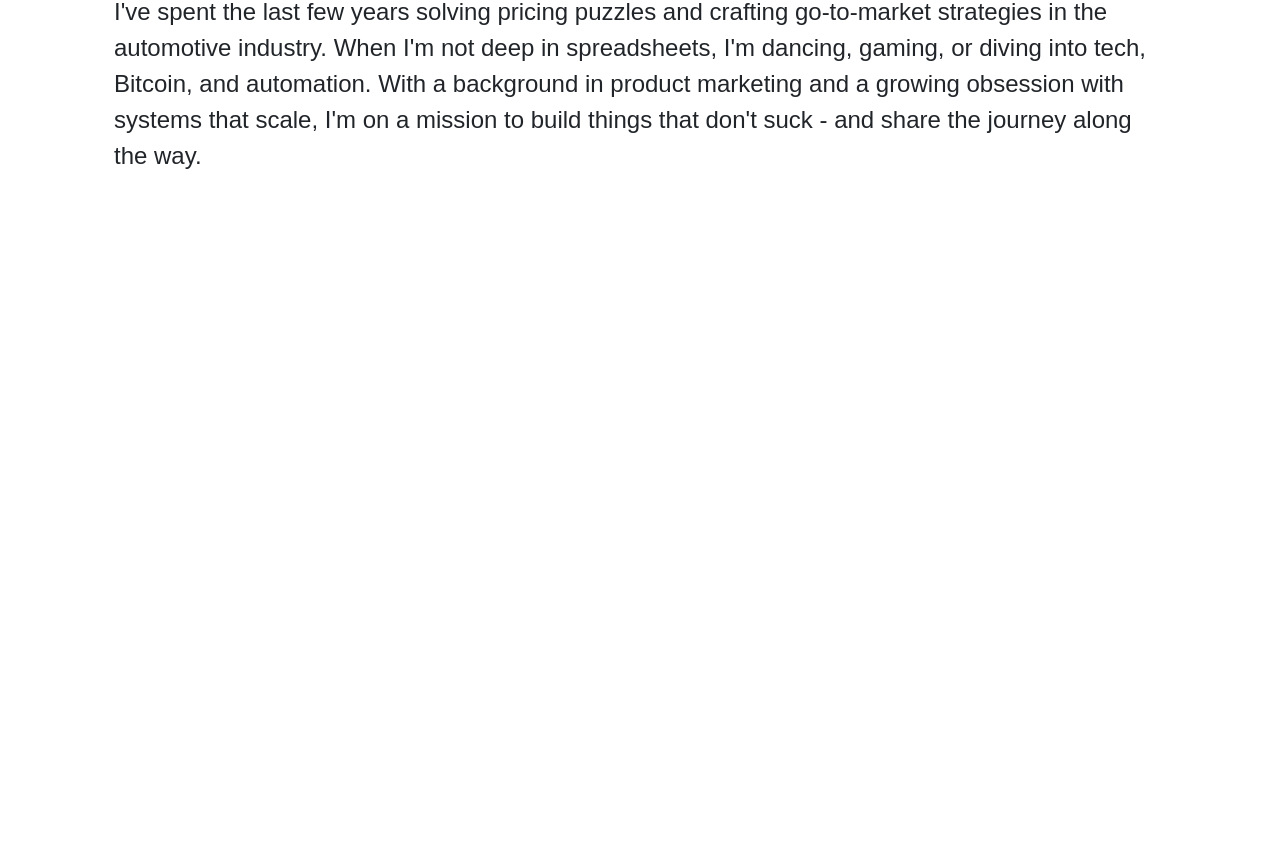
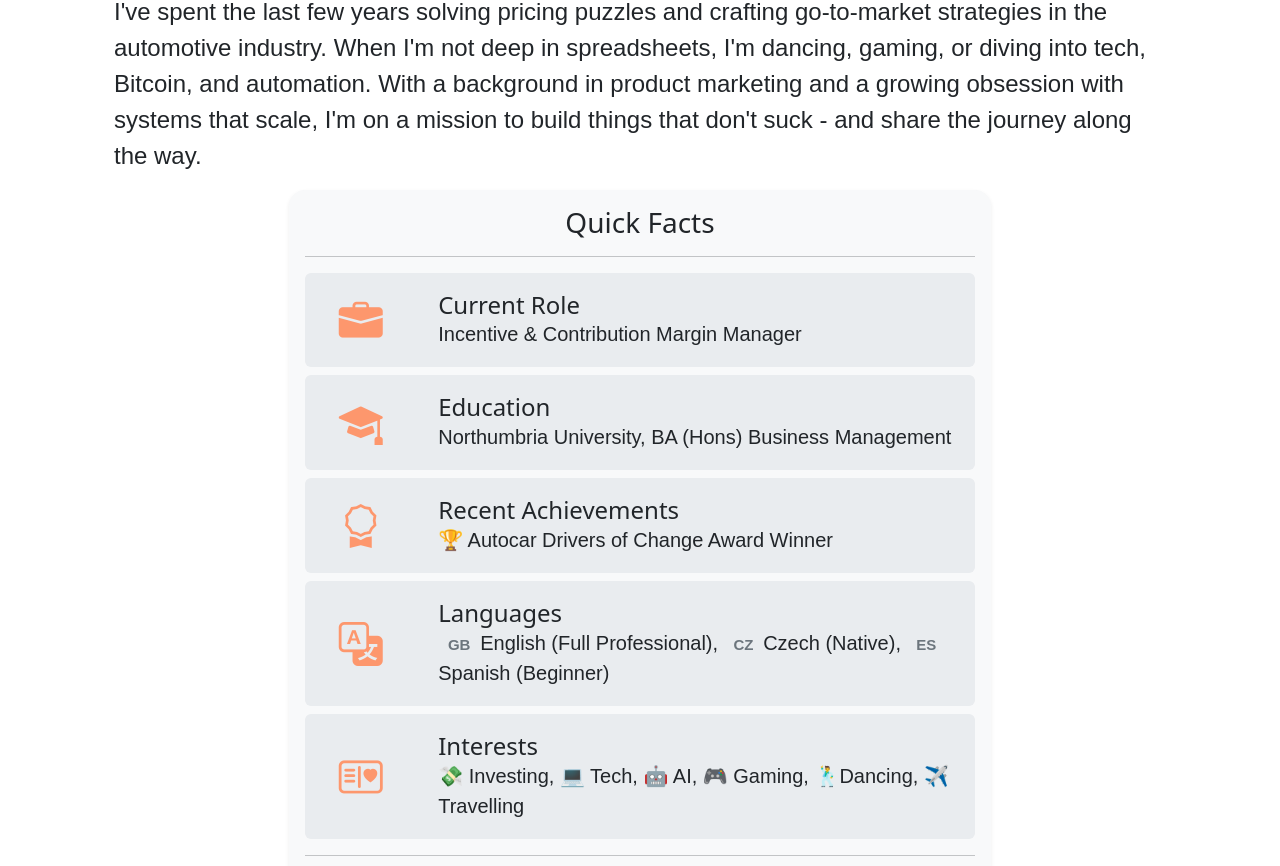
Before and after one commit to davidarnost/davidarnost-com, a plain HTML site: page index.html in a window 1280 px wide. Shown: the part 699-1565 px from the top of the page. Before the commit the page ends 937 px from the top, so only its background shows below. Drawn offline with nearby package versions, Linux system fonts and the light colour scheme; a web font is replaced by a local one.

Commit message:
Quickfacts Completed

```diff
--- a/index.html
+++ b/index.html
@@ -7,6 +7,9 @@
     <title>David Arnost - Automating Work, Compounding Wealth, and Dancing through Life</title>
     <link href="https://cdn.jsdelivr.net/npm/bootstrap@5.3.6/dist/css/bootstrap.min.css" rel="stylesheet"
         integrity="sha384-4Q6Gf2aSP4eDXB8Miphtr37CMZZQ5oXLH2yaXMJ2w8e2ZtHTl7GptT4jmndRuHDT" crossorigin="anonymous">
+
+    <!--Bootstrap Icons-->
+    <link rel="stylesheet" href="https://cdn.jsdelivr.net/npm/bootstrap-icons@1.13.1/font/bootstrap-icons.min.css">
 
     <!--Google Fonts-->
     <link rel="preconnect" href="https://fonts.googleapis.com">
@@ -20,6 +23,8 @@
 
 <body>
     <div class="container py-3">
+
+        <!--Hero Section-->
         <div class="p-3 m-3 bg-body-tertiary rounded-4">
             <div class="container-fluid py-5 px-lg-5">
                 <div class="d-flex flex-wrap align-items-center">
@@ -51,6 +56,8 @@
                 </div>
             </div>
         </div>
+
+        <!--About Me Section-->
         <div class="p-3 m-3">
             <div>
                 <h1 class="text-center">About Me</h1>
@@ -59,7 +66,82 @@
                 When I'm not deep in spreadsheets, I'm dancing, gaming, or diving into tech, Bitcoin, and automation.
                 With a background in product marketing and a growing obsession with systems that scale, I'm on a mission to build things that don't suck - and share the journey along the way.</p>
             </div>
+            <div class="col-10 col-md-8 mx-auto p-3 bg-body-tertiary rounded-4 shadow-sm">
+                <h3 class="text-center">Quick Facts</h2>
+                <hr>
+                <div class="quickfact my-2 rounded-2">
+                    <div class="row">
+                        <div class="col-2 align-self-center text-center m-2">
+                            <i class="bi bi-briefcase-fill quickfact-icon"></i>
+                        </div>
+                        <div class="col align-self-center py-3">
+                            <h4 class="mb-0">Current Role</h4>
+                            <p class="lead mb-0">Incentive & Contribution Margin Manager</p>
+                        </div>
+                    </div>
+                </div>
+                <div class="quickfact my-2 rounded-2">
+                    <div class="row">
+                        <div class="col-2 align-self-center text-center m-2">
+                            <i class="bi bi-mortarboard-fill quickfact-icon"></i>
+                        </div>
+                        <div class="col align-self-center py-3">
+                            <h4 class="mb-0">Education</h4>
+                            <p class="lead mb-0">Northumbria University, BA (Hons) Business Management</p>
+                        </div>
+                    </div>
+                </div>
+                 <div class="quickfact my-2 rounded-2">
+                    <div class="row">
+                        <div class="col-2 align-self-center text-center m-2">
+                            <i class="bi bi-award quickfact-icon"></i>
+                        </div>
+                        <div class="col align-self-center py-3">
+                            <h4 class="mb-0">Recent Achievements</h4>
+                            <p class="lead mb-0"> 🏆 <a href="https://www.autocar.co.uk/driversofchange" target="_blank" class="link-underline link-underline-opacity-0 text-reset">Autocar Drivers of Change </a>Award Winner</p>
+                        </div>
+                    </div>
+                </div>
+                <div class="quickfact my-2 rounded-2">
+                    <div class="row">
+                        <div class="col-2 align-self-center text-center m-2">
+                            <i class="bi bi-translate quickfact-icon"></i>
+                        </div>
+                        <div class="col align-self-center py-3">
+                            <h4 class="mb-0">Languages</h4>
+                            <p class="lead mb-0">
+                                <span class="badge text-secondary">GB</span>English (Full Professional),
+                                <span class="badge text-secondary">CZ</span>Czech (Native),
+                                <span class="badge text-secondary">ES</span>Spanish (Beginner)</p>
+                        </div>
+                    </div>
+                </div>
+                <div class="quickfact my-2 rounded-2">
+                    <div class="row">
+                        <div class="col-2 align-self-center text-center m-2">
+                            <i class="bi bi-postcard-heart quickfact-icon"></i>
+                        </div>
+                        <div class="col align-self-center py-3">
+                            <h4 class="mb-0">Interests</h4>
+                            <p class="lead mb-0">
+                                💸 Investing, 💻 Tech, 🤖 AI, 🎮 Gaming, 🕺Dancing, ✈️ Travelling
+                            </p>
+                        </div>
+                    </div>
+                </div>
+                <hr>
+                <div class="d-flex justify-content-center">
+                    <a href="https://www.linkedin.com/in/david-arnost/" target="_blank" class="btn btn-primary" role="button">
+                        <i class="bi bi-linkedin"></i>
+                        &nbsp;Connect on LinkedIn
+                    </a>
+                </div>
+            </div>
+        </div>
 
+        <!--Footer-->
+        <div class="p-3 m-3">
+            <hr>
         </div>
     </div>
     <script src="https://cdn.jsdelivr.net/npm/bootstrap@5.3.6/dist/js/bootstrap.bundle.min.js"
--- a/main.css
+++ b/main.css
@@ -7,18 +7,24 @@
 }
 
 .quickfact {
-    border-radius: 10px;
-    border: solid;
+    transition: all 0.4s, ease-in-out;
+    background-color: var(--bs-secondary-bg);
     border-width: 2px;
+    border-style: solid;
     border-color: transparent;
-    transition: all .4s, ease-in-out;
-    background-color: var(--bs-secondary-bg);
 }
 
 .quickfact:hover {
-    box-shadow: 0 4 12px -2px rgba(20,27,201,.05);
-    background-image: linear-gradient(-45deg, #fb0054 0%, #f55b2a 100%);
-    border: solid;
-    border-width: 2px;
-    border-color: #adb5bd;
+    box-shadow: var(--bs-box-shadow);
+    background-color: #fd976d50;
+    border-color: #fd976d80;
 }
+
+.quickfact-icon {
+    color: #fd976d;
+    font-size: 2.75rem;
+}
+
+.quickfact:hover .quickfact-icon {
+    font-size: 3rem;
+}
```
